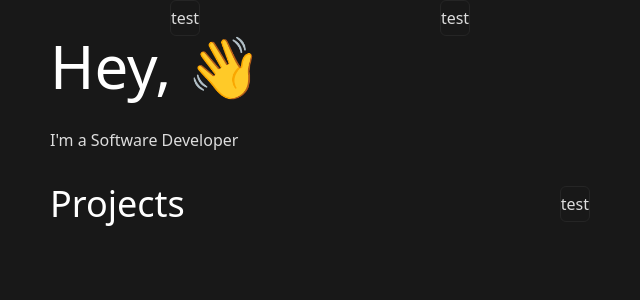
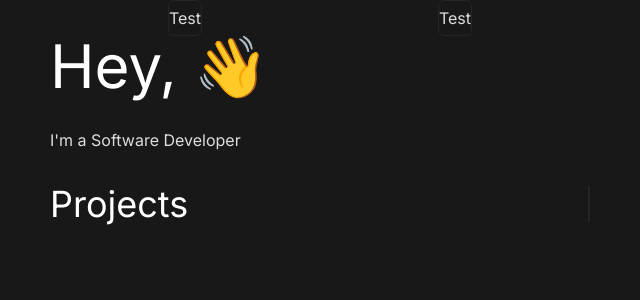
Before and after one commit to hua0-richard/web-portfolio, a React (Vite) app in the folder client-app/: page / in a window 1280 px wide. Shown: the top 300 px of the page, without its empty margins (320-960 px from the left). Built offline with nearby package versions, Linux system fonts and the light colour scheme.

Commit message:
feat: Inter

```diff
--- a/client-app/src/components/ButtonRectangle.tsx
+++ b/client-app/src/components/ButtonRectangle.tsx
@@ -1,7 +1,8 @@
-export default function ButtonRectangle() {
+export default function ButtonRectangle({icon, label}, {icon: any, label: string}) {
   return (
     <div className="h-[36px] border border-solid border-dark-secondary text-off-white rounded-md flex justify-center items-center">
-      test
+      <div>{icon}</div>
+      <div>{label}</div>
     </div>
   );
 }
--- a/client-app/src/components/Menu.tsx
+++ b/client-app/src/components/Menu.tsx
@@ -2,8 +2,8 @@ import ButtonRectangle from "./ButtonRectangle";
 export default function Menu() {
   return (
     <div className="w-[540px] flex justify-around items-center">
-      <ButtonRectangle />
-      <ButtonRectangle />
+      <ButtonRectangle icon="" label="Test"/>
+      <ButtonRectangle icon="" label="Test"/>
     </div>
   );
 }
--- a/client-app/src/components/Projects.tsx
+++ b/client-app/src/components/Projects.tsx
@@ -3,7 +3,7 @@ export default function Projects() {
   return (
     <div className="w-[540px] flex justify-start items-start">
       <div className="w-full flex justify-between items-center">
-        <div className="text-white text-4xl">Projects</div> <ButtonRectangle />
+        <div className="text-white text-4xl">Projects</div> <ButtonRectangle icon="" label=""/>
       </div>
     </div>
   );
--- a/client-app/src/index.css
+++ b/client-app/src/index.css
@@ -1,8 +1,12 @@
+@import url('https://fonts.googleapis.com/css2?family=Inter&display=swap');
+
 @tailwind base;
 @tailwind components;
 @tailwind utilities;
 
+
 :root {
+  font-family: 'Inter', sans-serif;
   text-rendering: optimizeLegibility;
   -webkit-font-smoothing: antialiased;
   -moz-osx-font-smoothing: grayscale;
```
